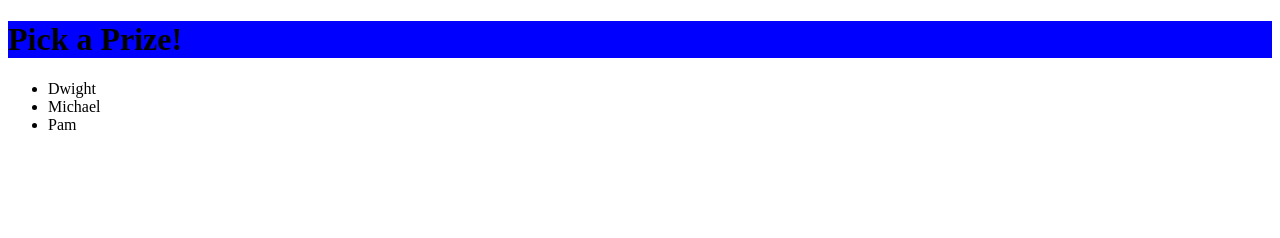
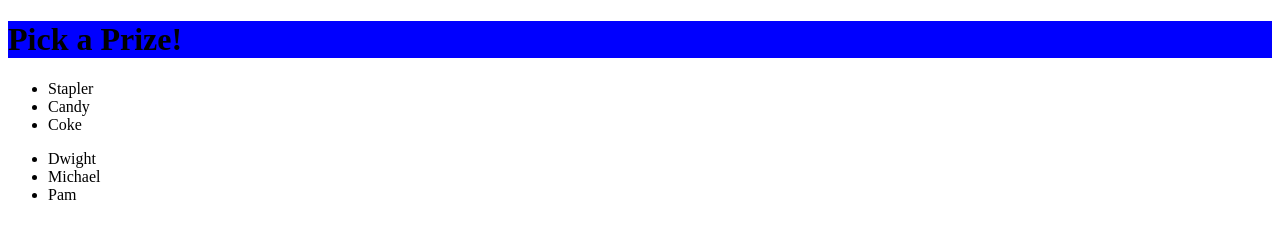
Before and after one commit to ElectricZebra/FoundationsProject, a plain HTML site: page index.html in a window 1280 px wide. Drawn offline with Linux system fonts and the light colour scheme.

Commit message:
displaying prizes(no count displayed)

```diff
--- a/foundationsProject.js
+++ b/foundationsProject.js
@@ -1,5 +1,3 @@
-console.log('js working')
-
 const data = {
   customers: {
     Dwight: {
@@ -28,17 +26,25 @@ const data = {
 const names = document.querySelector('#names');
 const prizes = document.querySelector('#prizes');
 
-// function renderNames () {
-//   const arrCust = [];
-//   const customers = data.customers;
-//   arrCust.push(Object.keys(customers))
-//   return arrCust.join('');
-// }
+const renderPrize = () => {
+  const prize = data.prizes;
+  return `
+  <ul>
+  ${
+    Object.keys(prize).map( key => `
+      <li>
+      ${ key }
+      </li>
+    `).join('')
+  }
+  </ul>
+  `
+}
+prizes.innerHTML = renderPrize();
 
 const renderCustomer = () => {
   const customers = data.customers;
   const arrCust = Object.keys(customers);
-console.log(arrCust);
   return  `
   <ul>
     ${
@@ -51,5 +57,3 @@ console.log(arrCust);
 };
 
 names.innerHTML = renderCustomer();
-
-console.log(renderCustomer());
--- a/index.html
+++ b/index.html
@@ -8,10 +8,12 @@
 <body>
   <h1>Pick a Prize!</h1>
 
+  <div id='prizes'>
+    </div>
+
   <div id='names'>
   </div>
 
-  <div id='prizes'>
-  </div>
+
 
 </body>
```
